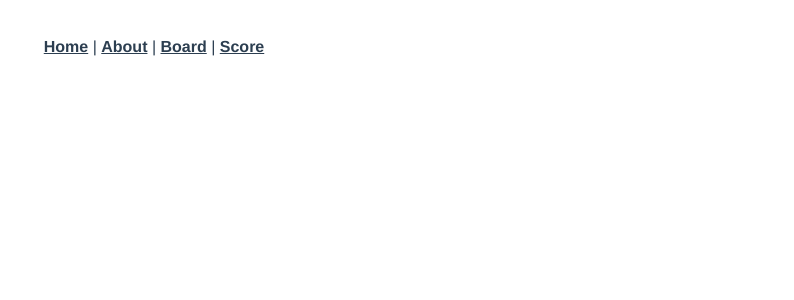
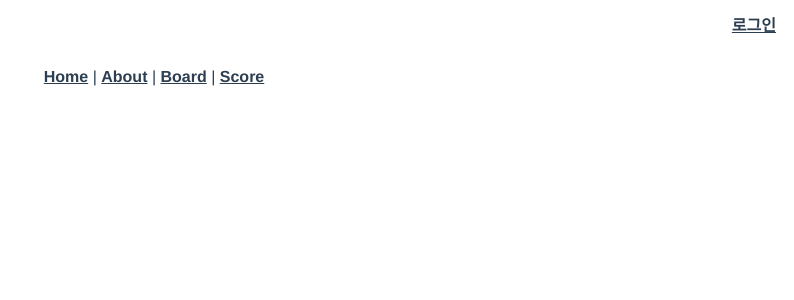
Before and after one commit to sotamsotam/homepage, a Vue app in the folder testvue/: page /boardview in a window 1280 px wide. Shown: the top 300 px of the page, without its empty margins (486-1280 px from the left). Built offline with nearby package versions, Linux system fonts and the light colour scheme.

Commit message:
로그인 기본처리 완료

```diff
--- a/testvue/src/App.vue
+++ b/testvue/src/App.vue
@@ -1,14 +1,44 @@
 <template>
 <div>
+	<div class="header">
+		<div class="topline">
+			<div class="headmenu">
+				<div v-if="isLogin">
+					{{this.$store.state.loginStore.memberId}}님, 안녕하세요.
+					<span @click="Logout()">로그아웃</span>
+				</div>
+				<div v-else>
+					<router-link :to="{ name: 'Login', query: { returnUrl: '/' }}" v-show="isLogin == false">로그인</router-link>
+				</div>
+			</div>
+		</div>
 		<div id="nav">
 			<router-link to="/">Home</router-link> |
 			<router-link to="/about">About</router-link> |
 			<router-link :to="{name: 'BoardList'}">Board</router-link> |
 			<router-link :to="{name: 'Score'}">Score</router-link>
 		</div>
+	</div>
 	<router-view/>
   </div>
 </template>
+
+<script>
+export default {
+	name : 'App',
+	methods : {
+		Logout() {
+			this.$store.dispatch("loginStore/doLogout");
+			this.$router.push('/');
+		}
+	},
+	computed : {
+		isLogin() {
+			return this.$store.getters['loginStore/isLogin'];
+		}
+	}
+};
+</script>
 
 <style>
 #app {
@@ -31,4 +61,10 @@
 #nav a.router-link-exact-active {
   color: #42b983;
 }
+
+.header { position:relative; }
+.header .topline { position:relative; height:30px; margin:0 10px; }
+.header .topline .headmenu { position:absolute; right:0; top:4px; }
+.header .topline .headmenu a { font-weight:bold; color:#2c3e50; }
+.header .topline .headmenu span { font-weight:bold; color:#2c3e50; cursor:pointer; text-decoration:underline; }
 </style>
--- a/testvue/src/store/modules/login.js
+++ b/testvue/src/store/modules/login.js
@@ -33,6 +33,7 @@ const loginStore = {
                     console.log("로그인 되었습니다");
                     commit('setMemberId', memberInfo.id);
                     commit('setAccessToken', res.data.accessToken);
+                    axios.defaults.headers.common['Access-Token'] = res.data.accessToken;
                     result = true;
                 }else {
                     console.log("로그인되지 않았습니다");
@@ -57,6 +58,7 @@ const loginStore = {
         },
         doLogout({commit}) {
             commit('reset');
+            delete axios.defaults.headers.common['Access-Token'];
         }
 	}
 };
--- a/testvue/src/views/BoardEdit.vue
+++ b/testvue/src/views/BoardEdit.vue
@@ -58,7 +58,8 @@ export default {
 			}
 			let result = confirm("수정하시겠습니까?");
 			if(result) {
-				this.axios.put('http://localhost:9000/boards/' + this.$route.query.boardNo, this.boardItem).then((res) => {
+				let boardItem = {subject: this.boardItem.subject, content: this.boardItem.content};
+				this.axios.put('http://localhost:9000/boards/' + this.$route.query.boardNo, boardItem).then((res) => {
 					if(res.data.success == true) {
 						alert("수정되었습니다");
 						this.$router.push({name: 'BoardList'});
--- a/testvue/src/views/BoardView.vue
+++ b/testvue/src/views/BoardView.vue
@@ -30,8 +30,8 @@
                 <button class="button" @click="boardListClick">목록</button>
             </div>
             <div class="left">
-                <button class="button" @click="boardEditClick">수정</button>
-                <button class="button" @click="boardDeleteClick">삭제</button>
+                <button class="button" v-if="isEditable" @click="boardEditClick">수정</button>
+                <button class="button" v-if="iseditable" @click="boardDeleteClick">삭제</button>
             </div>
         </div>
 	</div>
@@ -43,6 +43,19 @@ export default {
     data() {
         return {
             boardItem: {}
+        }
+    },
+    computed: {
+        isEditable() {
+            var result = false;
+            var isLogin = this.$store.getters['loginStore/isLogin'];
+            if(isLogin) {
+                const writer = this.$store.state.loginStore.memberId;
+                if(writer == this.boardItem.wirter) {
+                    result = true;
+                }
+            }
+            return result;
         }
     },
     methods: {
--- a/testvue/src/views/BoardWrite.vue
+++ b/testvue/src/views/BoardWrite.vue
@@ -9,7 +9,7 @@
             <tbody>
                 <tr>
                     <th scope="row">작성자</th>
-                    <td><input type="text" placeholder="아이디를 입력하세요." ref="writerInput" v-model.trim="writer"></td>
+                    <td>{{writer}}</td>
                 </tr>
                 <tr>
                     <th scope="row">제목</th>
@@ -35,7 +35,7 @@ export default {
 	name : 'BoardWrite',
     data() {
         return {
-            writer: '',
+            writer: this.$store.state.loginStore.memberId,
             subject: '',
             content: ''
         }
```
Also changed, not shown: 1 other file (tests, documents, lock files or other folders). Lines whose indentation alone changed are shown as unchanged.
